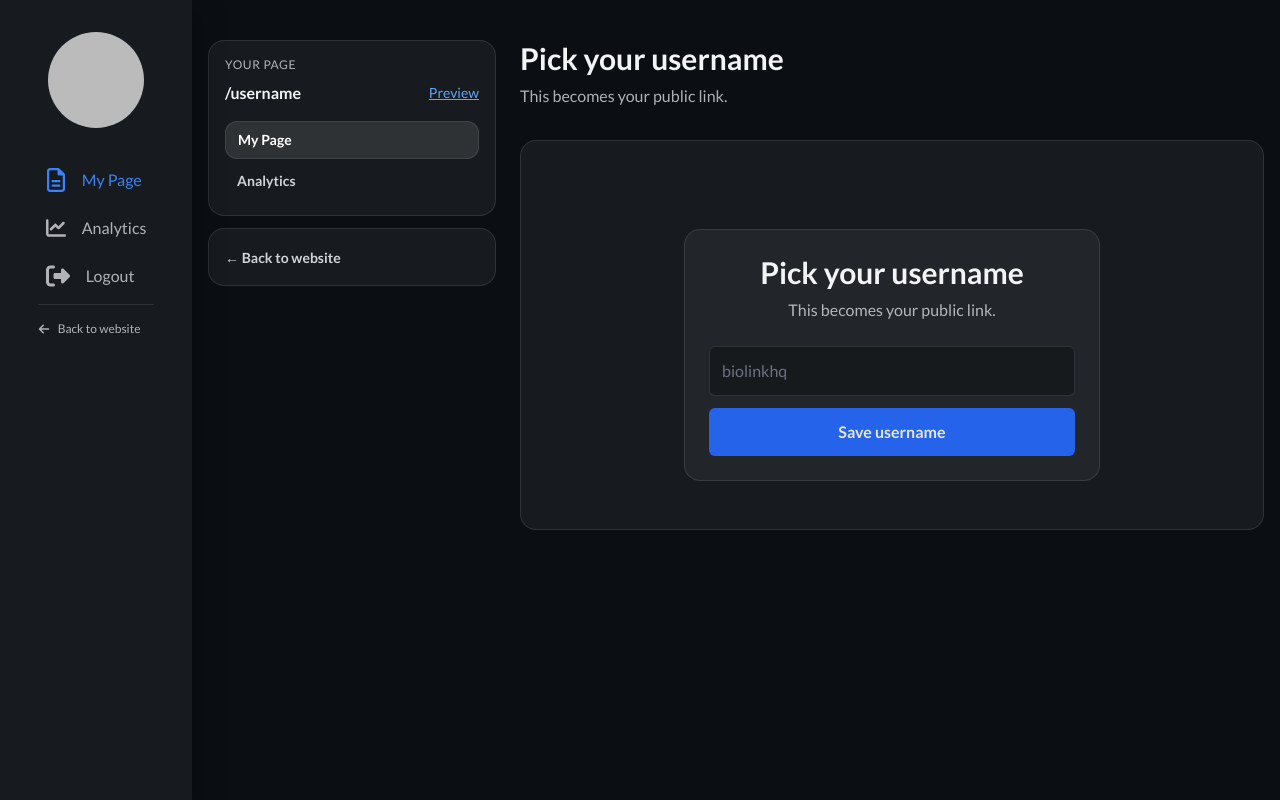
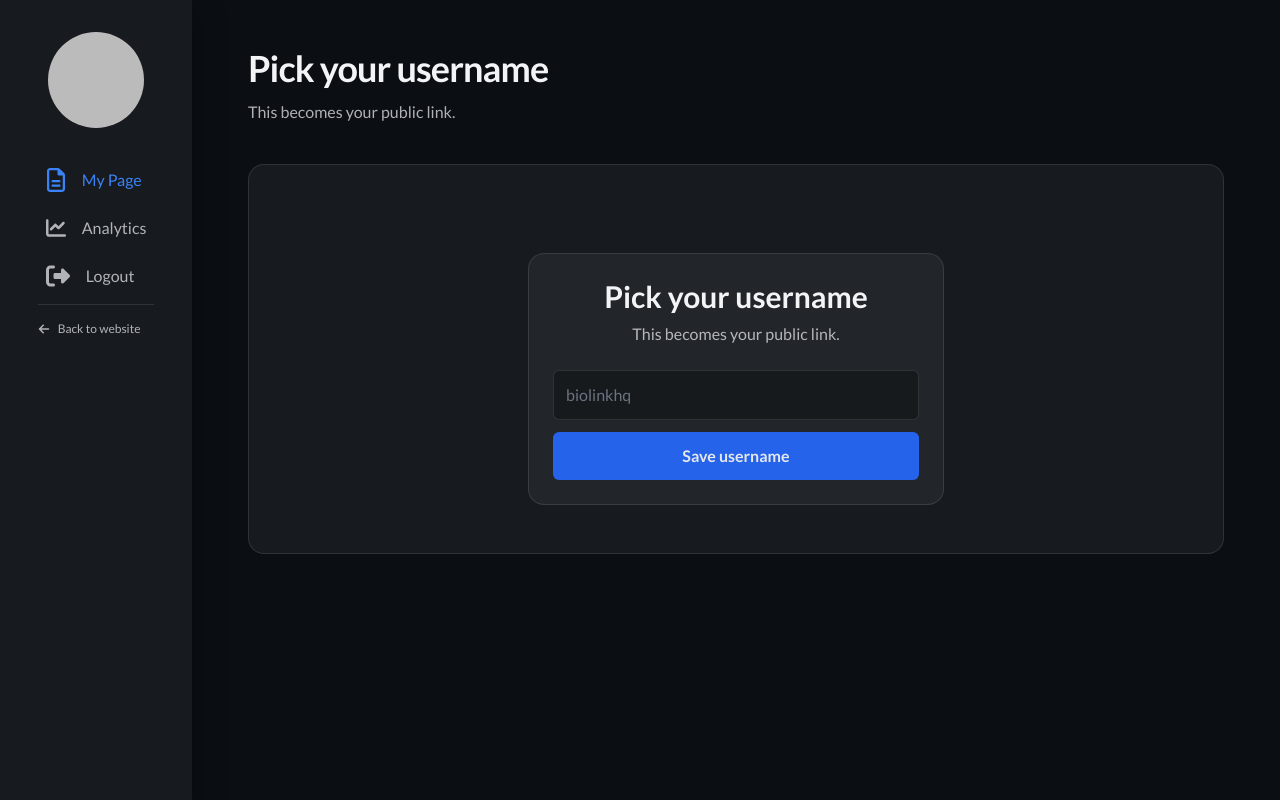
Before and after one commit to TheBioLink/biolinkhq, a Next.js app: page /account in a window 1280 px wide. Built offline with nearby package versions, Linux system fonts and the light colour scheme; no server answers; the database is empty; sample sign-in values are in the browser's storage.

Commit message:
Update DashboardShell.js

```diff
--- a/src/components/dashboard/DashboardShell.js
+++ b/src/components/dashboard/DashboardShell.js
@@ -1,26 +1,19 @@
-import SidebarNav from "@/components/dashboard/SidebarNav";
-import MobileTopbar from "@/components/dashboard/MobileTopbar";
-
-export default function DashboardShell({ username, title, subtitle, children }) {
+export default function DashboardShell({ title, subtitle, children }) {
   return (
     <div className="min-h-screen bg-[#0b0f14] text-gray-100">
-      <MobileTopbar username={username} />
+      <div className="max-w-5xl mx-auto px-6 py-12">
+        <header className="mb-10">
+          <h1 className="text-3xl md:text-4xl font-extrabold tracking-tight">
+            {title}
+          </h1>
+          {subtitle && (
+            <p className="text-gray-400 mt-3 max-w-2xl">
+              {subtitle}
+            </p>
+          )}
+        </header>
 
-      <div className="max-w-6xl mx-auto px-4 py-6 md:py-10">
-        <div className="flex gap-6">
-          <SidebarNav username={username} />
-
-          <main className="flex-1 min-w-0">
-            <header className="mb-6 md:mb-8">
-              <h1 className="text-2xl md:text-3xl font-extrabold">{title}</h1>
-              {subtitle && (
-                <p className="text-gray-400 mt-2 max-w-2xl">{subtitle}</p>
-              )}
-            </header>
-
-            <div className="space-y-6">{children}</div>
-          </main>
-        </div>
+        <div className="space-y-8">{children}</div>
       </div>
     </div>
   );
```
